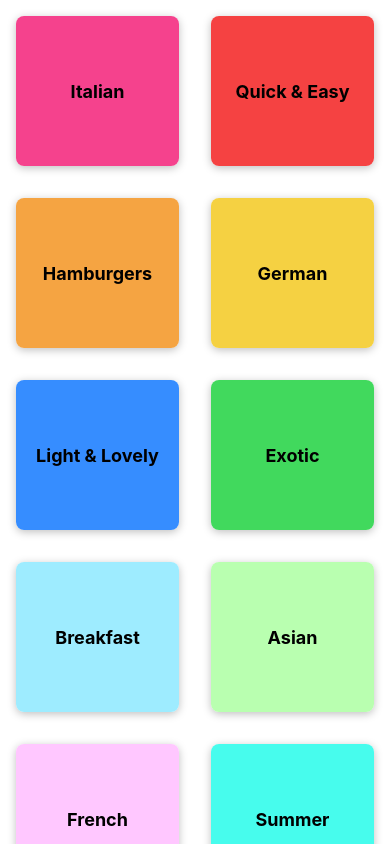
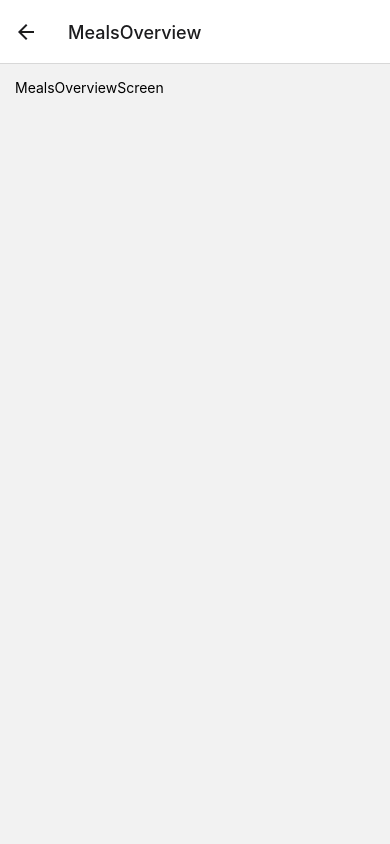
Before and after one commit to nikolalazarevic011/React-Native, a React Native app: screen /MealsOverview in a window 390 px wide. Built offline with nearby package versions, Linux system fonts and the light colour scheme.

Commit message:
end of 96, moras npm i

```diff
--- a/App.js
+++ b/App.js
@@ -1,12 +1,28 @@
 import { StyleSheet, Text, View } from "react-native";
 import CategoriesScreen from "./screens/CategoriesScreen";
 import { StatusBar } from "expo-status-bar";
+import { NavigationContainer } from "@react-navigation/native";
+import { createNativeStackNavigator } from "@react-navigation/native-stack";
+import MealsOverviewScreen from "./screens/MealsOverviewScreen";
+
+const Stack = createNativeStackNavigator();
 
 export default function App() {
     return (
         <>
-            <StatusBar style="light" />
-            <CategoriesScreen />
+            <StatusBar style="dark" />
+            <NavigationContainer>
+                <Stack.Navigator>
+                    <Stack.Screen
+                        name="MealsCategories"
+                        component={CategoriesScreen}
+                    />
+                    <Stack.Screen
+                        name="MealsOverview"
+                        component={MealsOverviewScreen}
+                    />
+                </Stack.Navigator>
+            </NavigationContainer>
         </>
     );
 }
--- a/components/CategoryGridTile.js
+++ b/components/CategoryGridTile.js
@@ -1,7 +1,7 @@
 import { Platform, Pressable, StyleSheet, Text, View } from "react-native";
 import React from "react";
 
-export default function CategoryGridTile({ title, color }) {
+export default function CategoryGridTile({ title, color , onPress}) {
     return (
         <View style={[styles.gridItem,  ]}>
         {/* // <View style={[styles.gridItem, { backgroundColor: color } ]}> */}
@@ -11,6 +11,7 @@
                     styles.button,
                     pressed ? styles.buttonPressed : null,
                 ]}
+                onPress={onPress}
             >
                 <View style={[styles.innerContainer, { backgroundColor: color }]}>
                 {/* <View style={[styles.innerContainer,]}> */}
--- a/package.json
+++ b/package.json
@@ -10,6 +10,9 @@
     "eject": "expo eject"
   },
   "dependencies": {
+    "@react-navigation/native": "^6.1.18",
+    "@react-navigation/native-stack": "^6.11.0",
+    "@react-navigation/stack": "^6.4.1",
     "expo": "^52.0.20",
     "expo-app-loading": "^2.1.1",
     "expo-font": "~13.0.1",
--- a/screens/CategoriesScreen.js
+++ b/screens/CategoriesScreen.js
@@ -4,16 +4,27 @@
 import { CATEGORIES } from "../data/dummy-data";
 import CategoryGridTile from "../components/CategoryGridTile";
 
+
+
+export default function CategoriesScreen({navigation}) {
+
+
     function renderCategoryItem(itemData) {
+        function pressHandler() {
+            navigation.navigate('MealsOverview');
+        }
+
         return (
             <CategoryGridTile
                 title={itemData.item.title}
                 color={itemData.item.color}
+                onPress={pressHandler}
             />
         );
     }
 
-export default function CategoriesScreen() {
+
+
     return (
         <FlatList
             data={CATEGORIES}
--- /dev/null
+++ b/screens/MealsOverviewScreen.js
@@ -0,0 +1,17 @@
+import { StyleSheet, Text, View } from "react-native";
+import React from "react";
+
+export default function MealsOverviewScreen() {
+    return (
+        <View style={styles.container}>
+            <Text>MealsOverviewScreen</Text>
+        </View>
+    );
+}
+
+const styles = StyleSheet.create({
+    container: {
+        flex: 1,
+        padding: 15,
+    },
+});
```
Also changed, not shown: 1 other file (tests, documents, lock files or other folders). Lines whose indentation alone changed are shown as unchanged.
